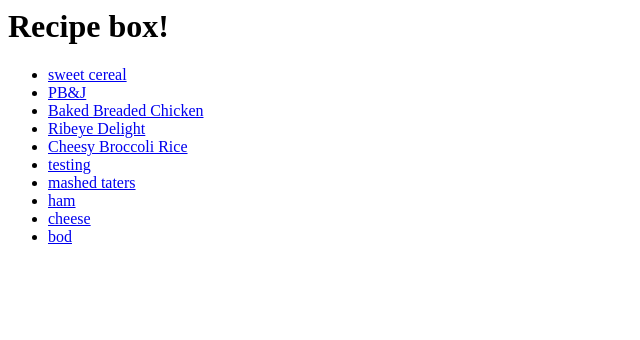
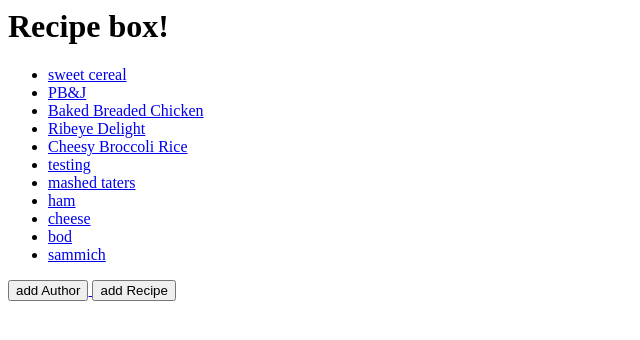
Before and after one commit to zacgerber/Recipe_box, a Django app: page / in a window 1280 px wide. Shown: the top 340 px of the page, without its empty margins (0-640 px from the left). Run offline with Django 3.2, Linux system fonts and the light colour scheme; data comes from the database, SQL or seed files in the repository.

Commit message:
added btton and functionality

```diff
--- a/Templates/index.html
+++ b/Templates/index.html
@@ -10,4 +10,14 @@
         </li>
     {% endfor %}
     </ul>
+    <a href="/newauthor/"><input
+            class="AuthorForm"
+           type="button"
+            value="add Author">
+    </a>
+    <a href="/newrecipe/"><input
+            class="RecipeForm"
+           type="button"
+           value="add Recipe">
+    </a>
 </div>
```
Also changed, not shown: db.sqlite3.
